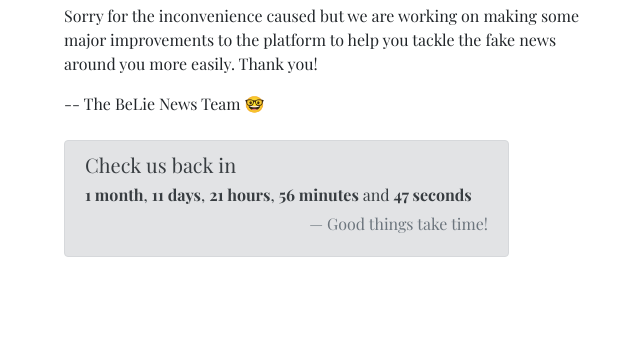
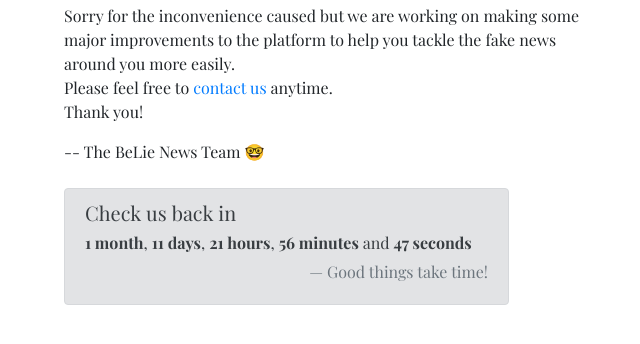
Before and after one commit to vshelke/maintenance, a plain HTML site: page index.html in a window 1280 px wide. Shown: the part 100-444 px from the top of the page, without its empty margins (21-661 px from the left). Drawn offline with nearby package versions, Linux system fonts and the light colour scheme.

Commit message:
Add: email:

```diff
--- a/index.html
+++ b/index.html
@@ -26,7 +26,9 @@
             <div class="col-md-6 align-self-center">
                 <h1>We'll be back soon!</h1>
                 <p>Sorry for the inconvenience caused but we are working on making some major improvements to the
-                    platform to help you tackle the fake news around you more easily. Thank you!</p>
+                    platform to help you tackle the fake news around you more easily.<br>
+                    Please feel free to <a href="mailto:belienews.info@gmail.com">contact us</a> anytime.<br>
+                    Thank you!</p>
                 <p>-- The BeLie News Team 🤓</p>
             </div>
         </div>
```
